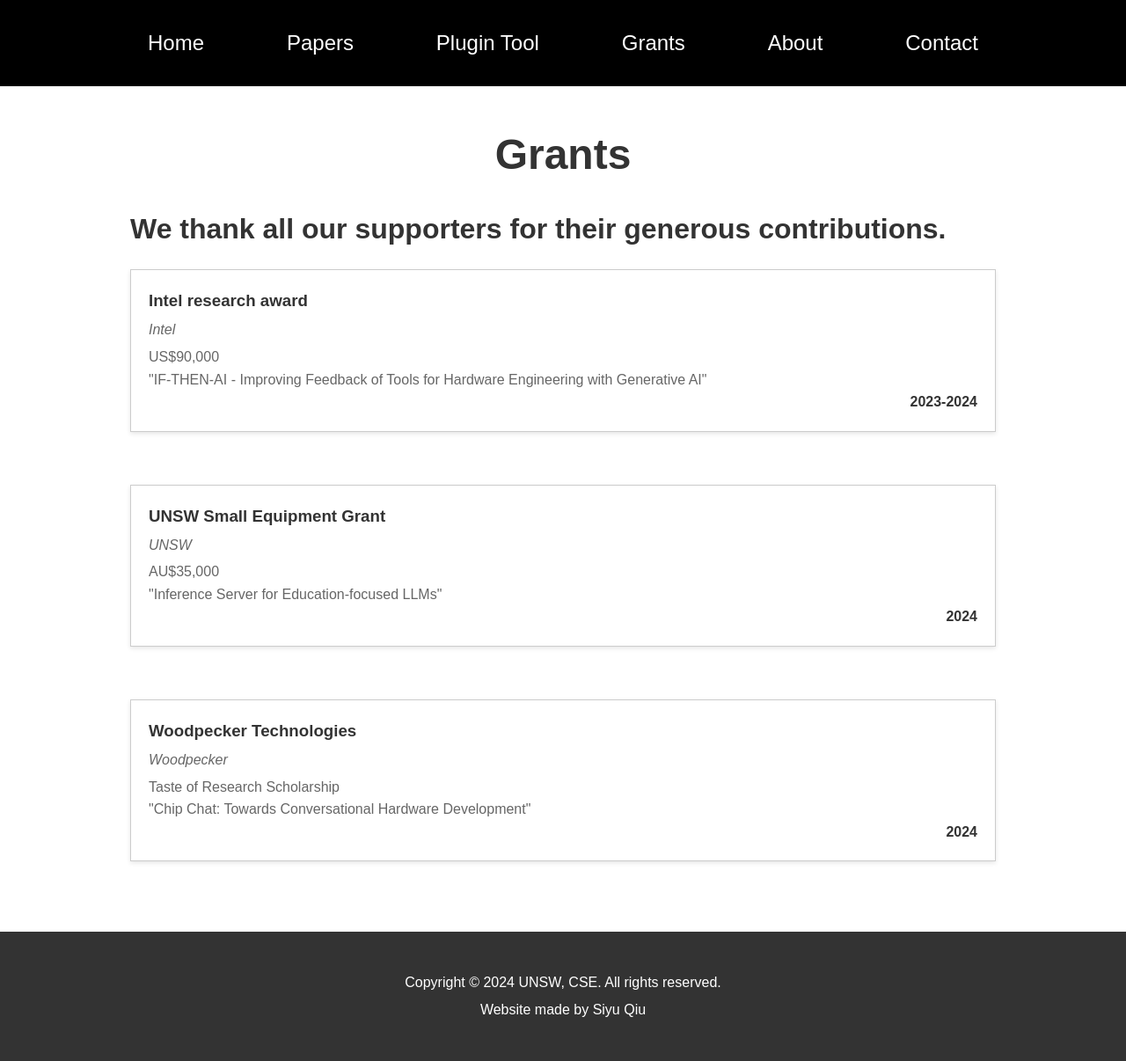
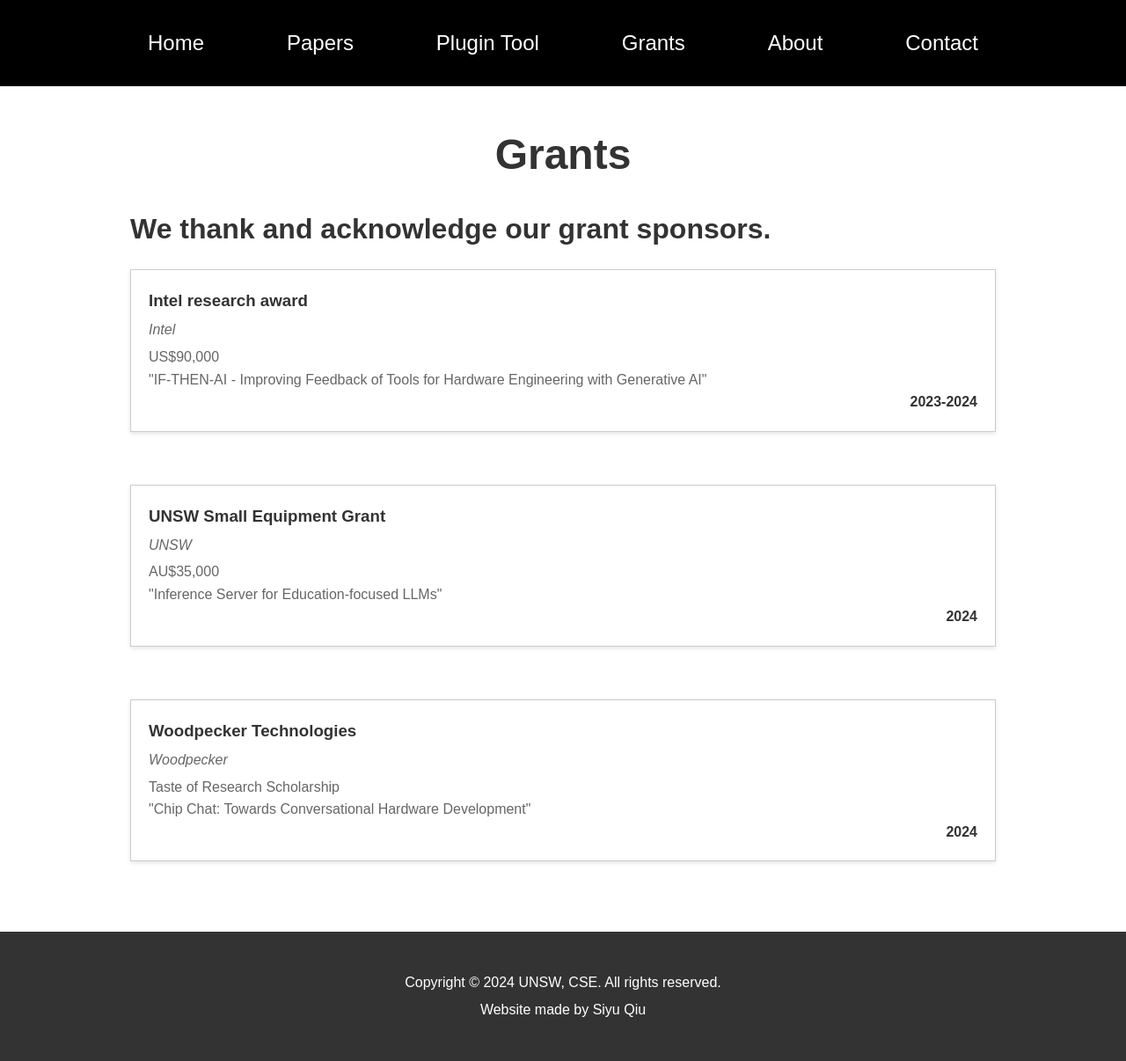
Before and after one commit to llm4hw/llm4hw.github.io, a Jekyll site: the page built from grants.md, in a window 1280 px wide. Shown: the whole page at 88% size. Built offline with Jekyll 4.4.1, drawn with Linux system fonts in a browser that asks for light colours.

Commit message:
Update grants.md

```diff
--- a/grants.md
+++ b/grants.md
@@ -5,7 +5,7 @@
 ---
 
 <div class="header-text">
-    <h1>We thank all our supporters for their generous contributions.</h1>
+    <h1>We thank and acknowledge our grant sponsors.</h1>
 </div>
 
 <div class="papers-container">
```
